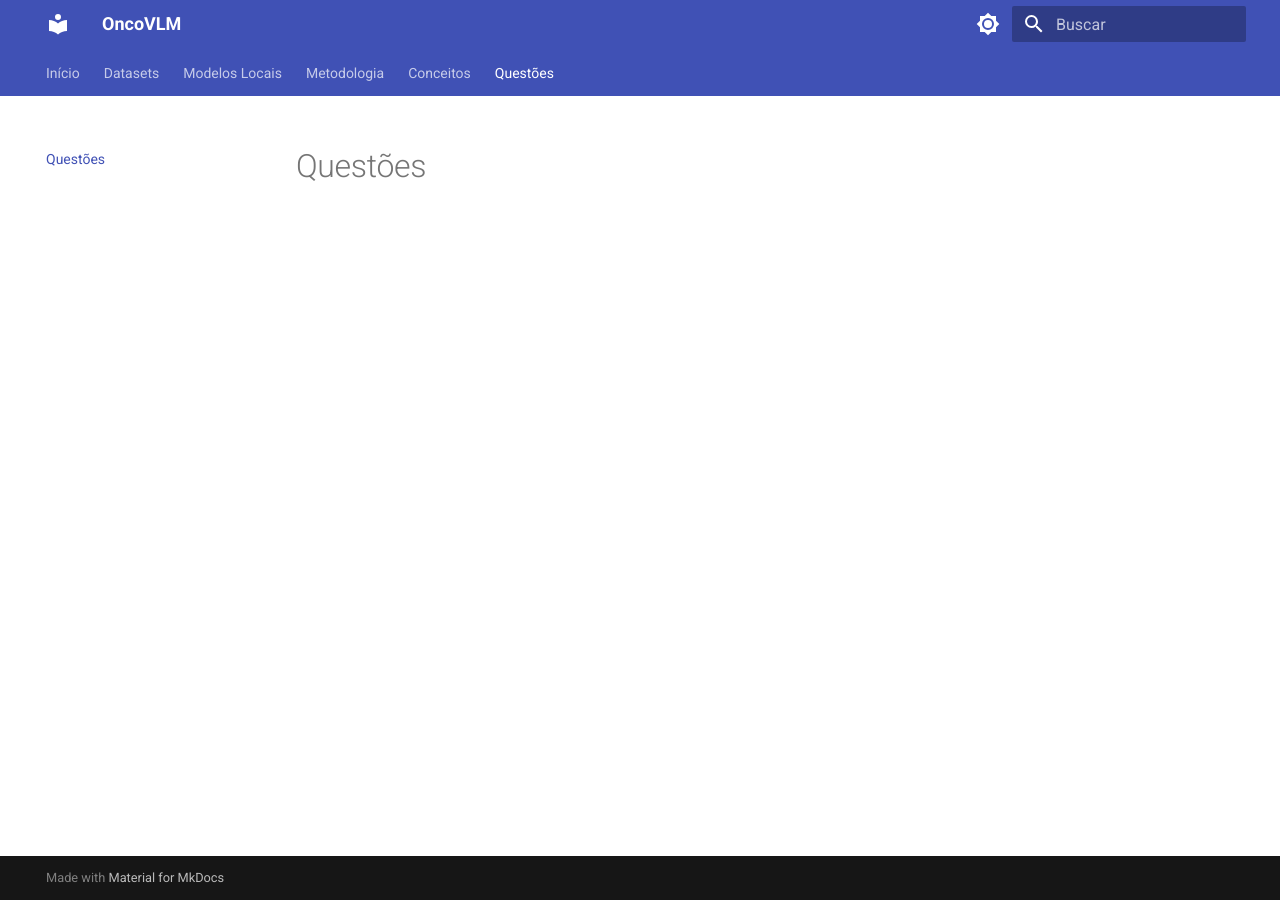
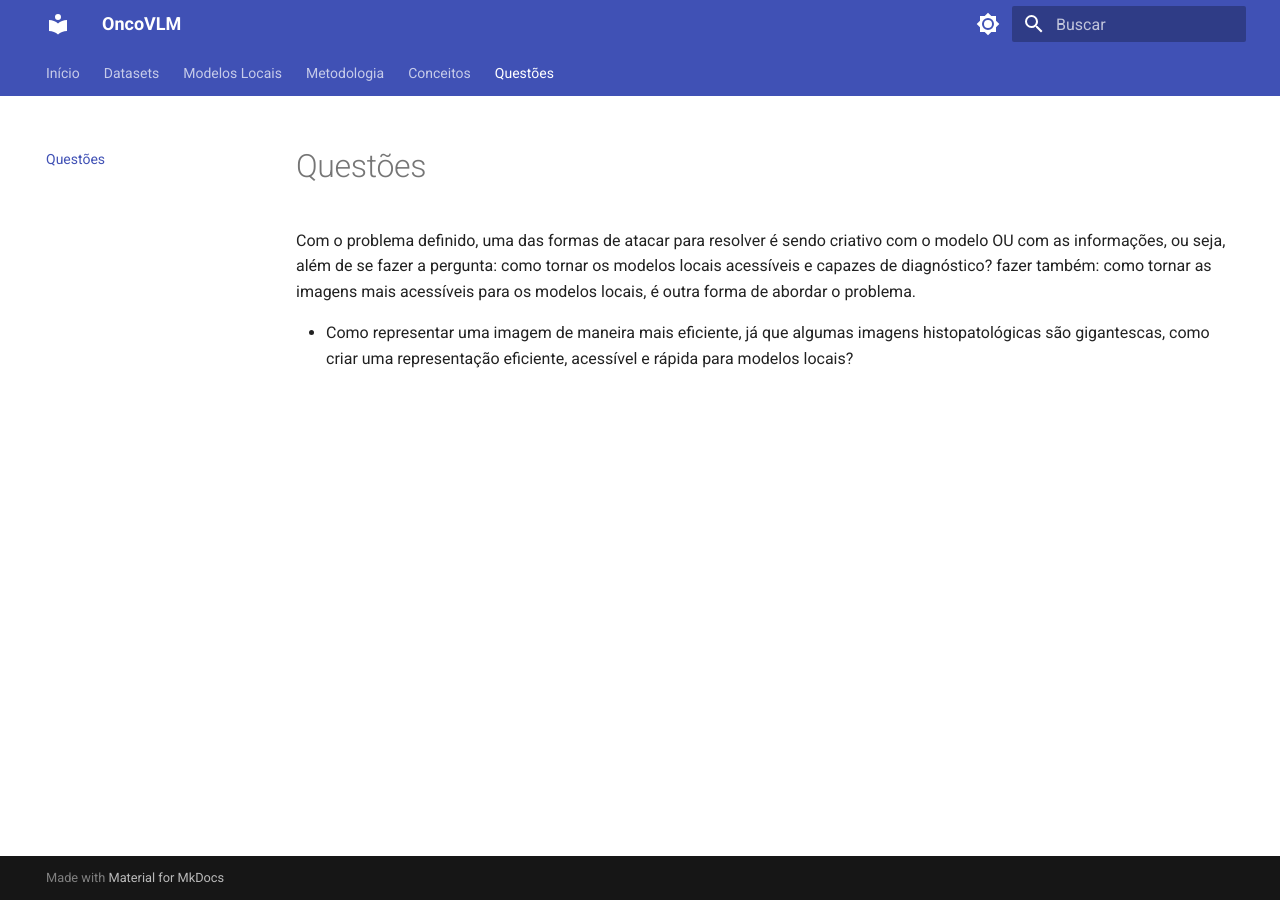
Before and after one commit to medeirosdev/pesquisa-vlm-oncologia-ic, an MkDocs documentation site: the page built from docs/questoes.md, in a window 1280 px wide. Built offline with MkDocs 1.6.1 and Material for MkDocs 9.7.7, drawn with Linux system fonts in a browser that asks for light colours.

Commit message:
adiciona questoes sobre representacao eficiente de imagens

```diff
--- a/docs/questoes.md
+++ b/docs/questoes.md
@@ -1 +1,8 @@
 # Questões
+
+Com o problema definido, uma das formas de atacar para resolver é sendo criativo com o modelo
+OU com as informações, ou seja, além de se fazer a pergunta: como tornar os modelos locais
+acessíveis e capazes de diagnóstico? fazer também: como tornar as imagens mais acessíveis para os modelos locais, é outra forma de abordar o problema.
+
+- Como representar uma imagem de maneira mais eficiente, já que algumas imagens histopatológicas são gigantescas, como criar uma representação eficiente, acessível e rápida
+para modelos locais?
```
